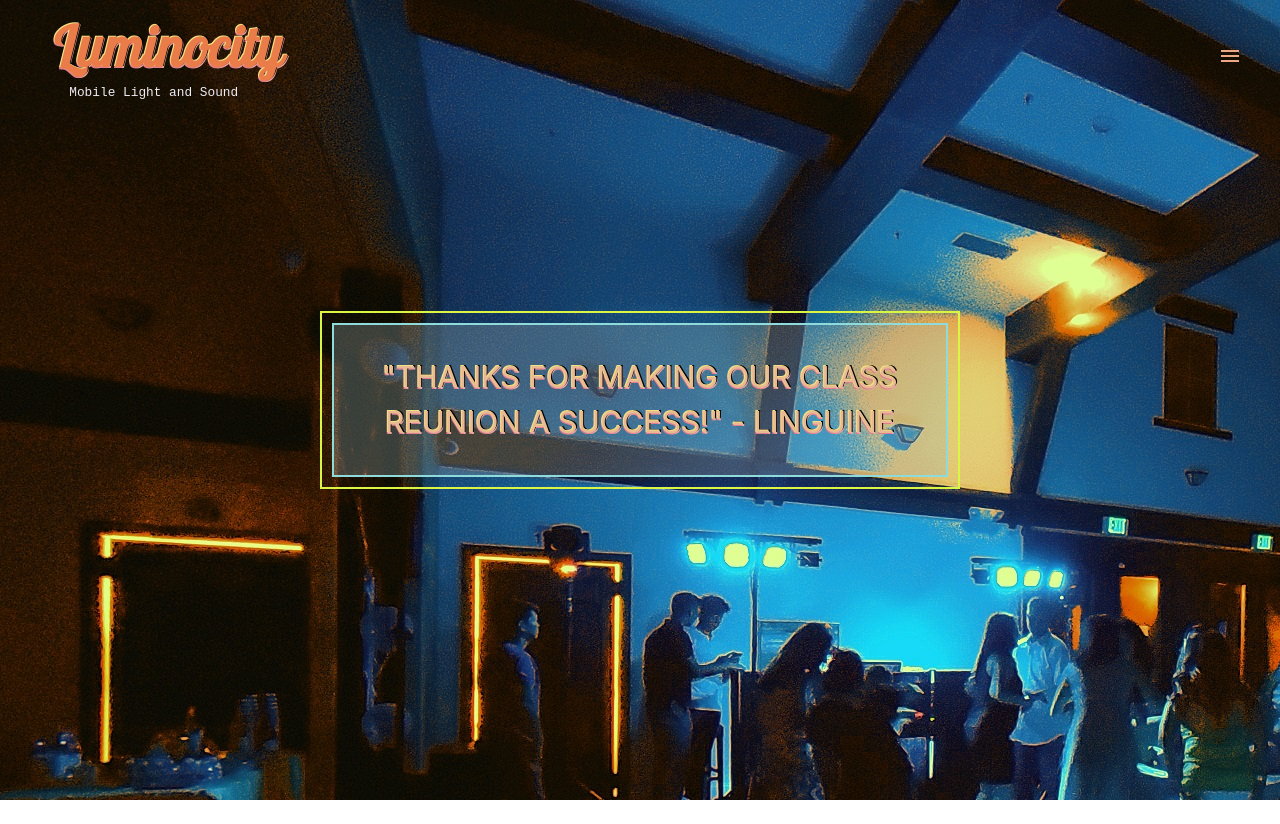
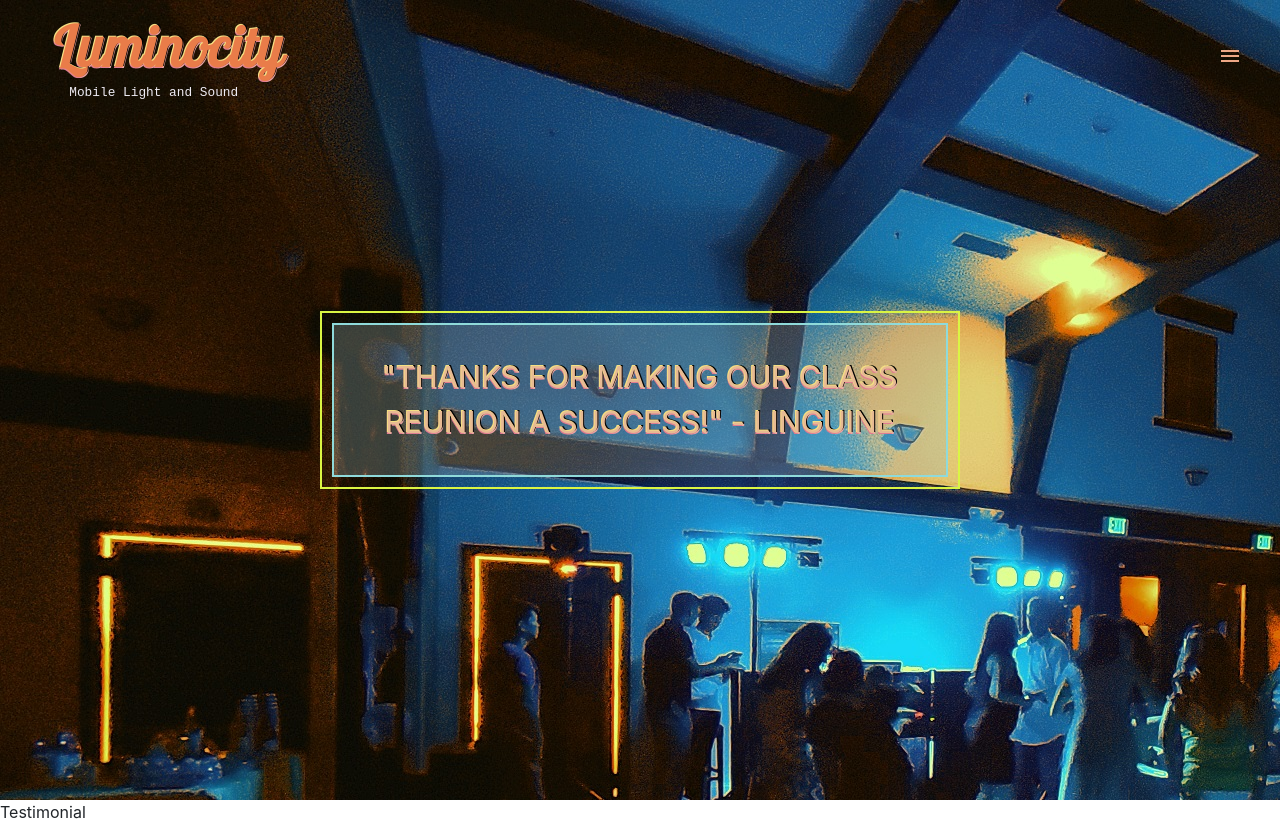
Before and after one commit to MonMaramba/willis_website2, a React (Create React App) app: page / in a window 1280 px wide. Built offline with nearby package versions, Linux system fonts and the light colour scheme.

Commit message:
testimonial component started

```diff
--- a/src/App.js
+++ b/src/App.js
@@ -2,6 +2,7 @@ import React from "react";
 import { BrowserRouter as Router, Route } from "react-router-dom";
 import "bootstrap/dist/css/bootstrap.min.css";
 import MainFeature from "./components/mainfeature";
+import Testimonials from "./components/testimonials";
 
 import Navbar from "./components/navbar.component";
 
@@ -11,9 +12,7 @@ function App() {
       <div style={{}}>
         <Navbar />
         <MainFeature />
-        <br />
-        {/* <Route path="/" exact component="{Home}" /> */}
-        {/* <Route path="/" exact component="{Comments}" /> */}
+        <Testimonials />
       </div>
     </Router>
   );
--- /dev/null
+++ b/src/components/testimonials/index.js
@@ -0,0 +1,18 @@
+import React, { Component } from "react";
+
+export default class Testimonial extends Component {
+  constructor(props) {
+    super(props);
+
+    this.state = {
+      username: "",
+      email: "",
+      comment: "",
+      timestamp: new Date()
+    };
+  }
+
+  render() {
+    return <div>Testimonial</div>;
+  }
+}
```
Also changed, not shown: src/Resources/Images/mongoDB.PNG (deleted).
